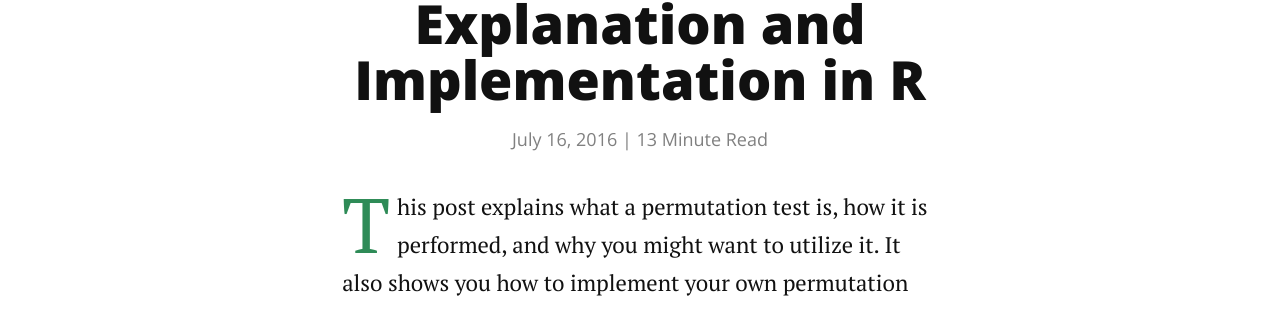
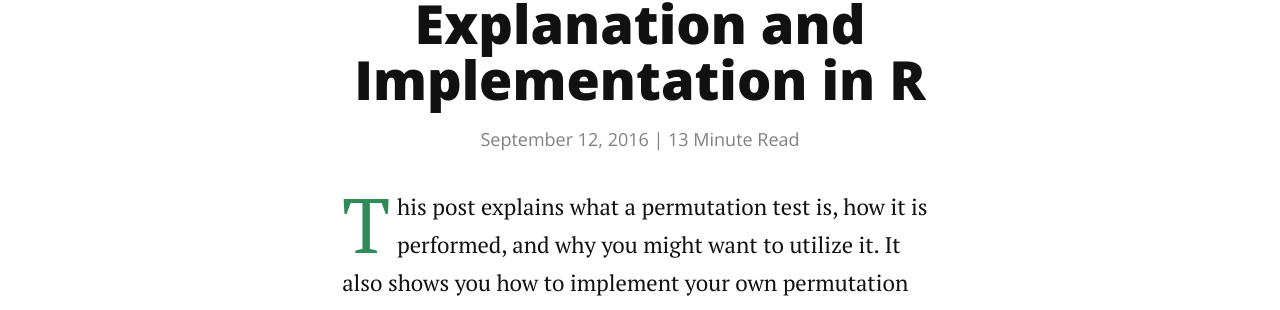
Before and after one commit to jwilber/old_website, a Jekyll site: the page built from _posts/2016-09-05-permutation-test.markdown, in a window 1280 px wide and 900 px high. Shown: the part 364-674 px from the top of the window. Built offline with Jekyll 4.4.1, drawn with Linux system fonts in a browser that asks for light colours; nearby versions of some CDN libraries.

Commit message:
Update 2016-09-05-permutation-test.markdown

```diff
--- a/_posts/2016-09-05-permutation-test.markdown
+++ b/_posts/2016-09-05-permutation-test.markdown
@@ -1,7 +1,7 @@
 ---
 layout: post
 title:  "Permutation Test: Explanation and Implementation in R"
-date:   2016-07-16
+date:   2016-09-12
 theme: cosmo
 ---
 
```
